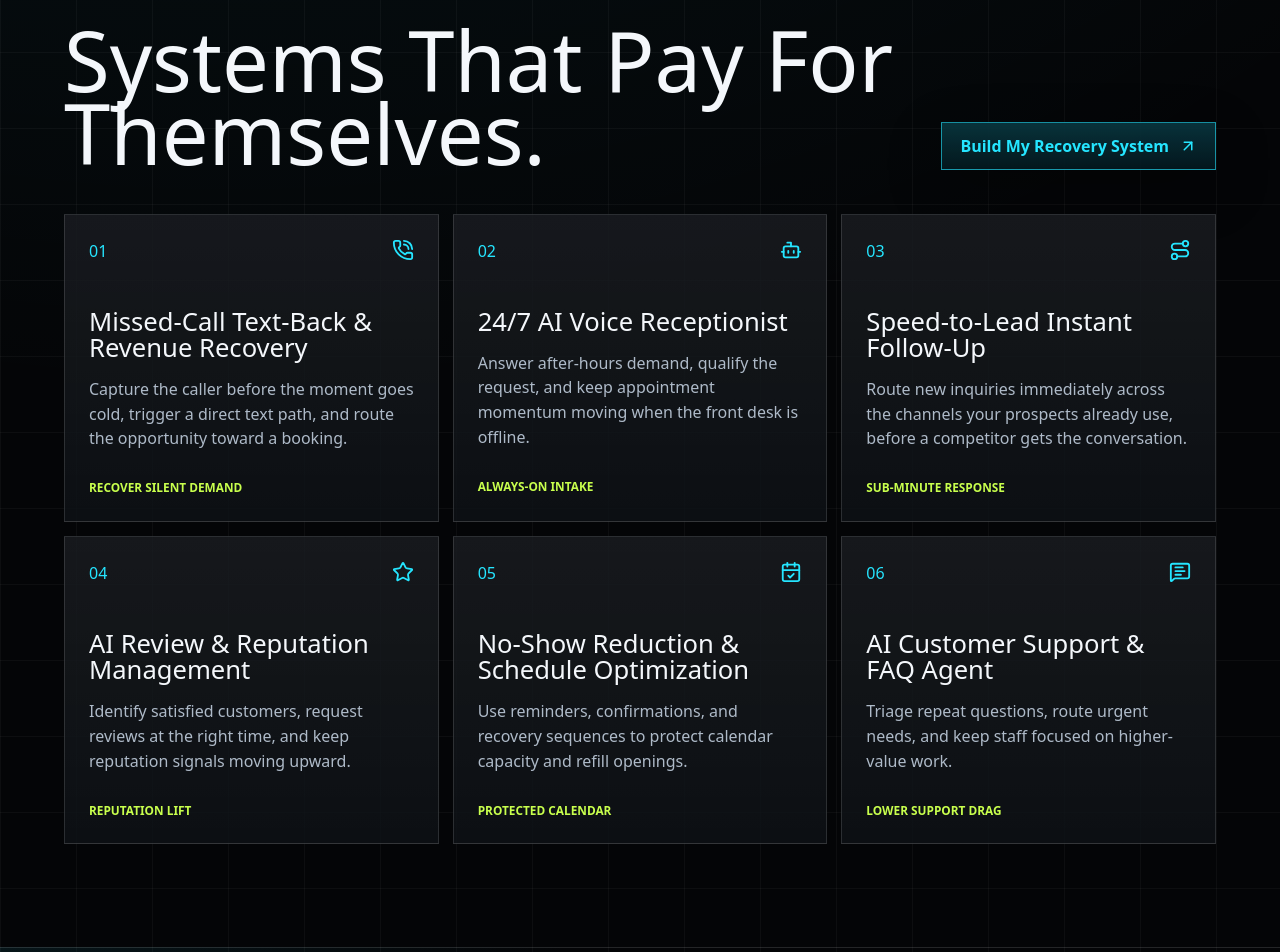
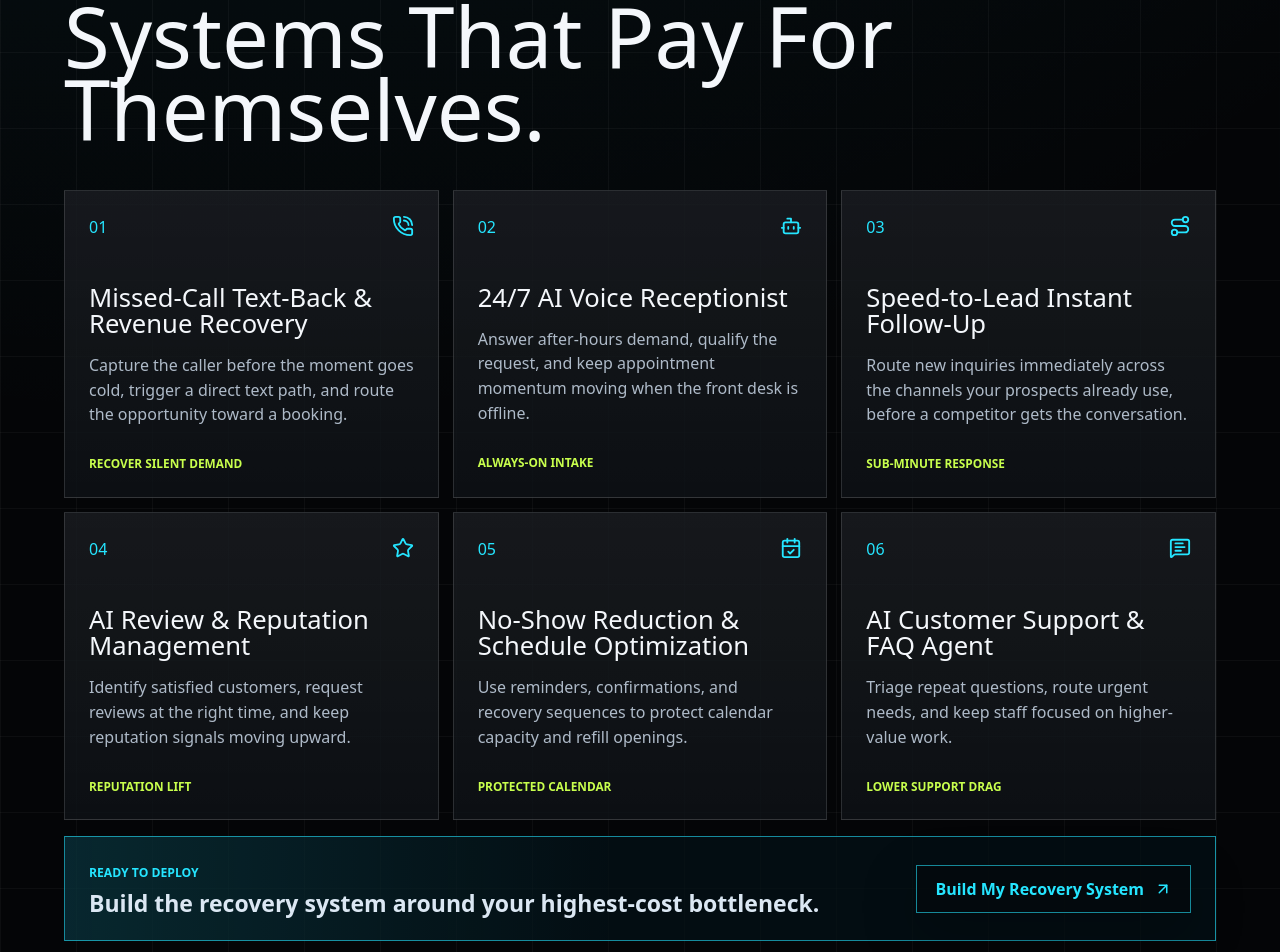
Before and after one commit to carlosreynag06/iq-integrations, a Next.js app: page / in a window 1280 px wide. Shown: the part 2000-2952 px from the top of the page. Built offline with nearby package versions, Linux system fonts and the light colour scheme.

Commit message:
Reposition capability CTA as command strip

```diff
--- a/app/globals.css
+++ b/app/globals.css
@@ -471,31 +471,49 @@ summary {
 }
 
 .systems-lead {
-  display: grid;
-  grid-template-columns: minmax(0, 1fr) auto;
-  gap: 24px;
-  align-items: end;
+  max-width: 980px;
   margin-bottom: 44px;
 }
 
-.systems-lead p,
-.systems-lead h2 {
-  grid-column: 1;
+.systems-command {
+  display: flex;
+  gap: 24px;
+  align-items: center;
+  justify-content: space-between;
+  margin-top: 16px;
+  padding: 22px 24px;
+  border: 1px solid rgba(37, 229, 255, 0.58);
+  background:
+    linear-gradient(90deg, rgba(37, 229, 255, 0.12), transparent 48%),
+    rgba(3, 17, 23, 0.72);
+}
+
+.systems-command span {
+  color: var(--cyan);
+  font-family: var(--font-mono);
+  font-size: 0.76rem;
+  font-weight: 900;
+}
+
+.systems-command strong {
+  display: block;
+  max-width: 760px;
+  margin-top: 6px;
+  color: #dbe7f3;
+  font-size: clamp(1.12rem, 1.8vw, 1.5rem);
+  line-height: 1.25;
 }
 
 .systems-cta {
   display: inline-flex;
   min-height: 48px;
+  flex: 0 0 auto;
   align-items: center;
   justify-content: center;
   gap: 10px;
-  grid-column: 2;
-  grid-row: 1 / span 2;
   padding: 0 18px;
   border: 1px solid rgba(37, 229, 255, 0.58);
-  background:
-    linear-gradient(180deg, rgba(37, 229, 255, 0.16), rgba(37, 229, 255, 0.035)),
-    rgba(3, 17, 23, 0.9);
+  background: rgba(4, 9, 13, 0.9);
   color: var(--cyan);
   font-weight: 900;
   box-shadow: 0 18px 54px rgba(0, 0, 0, 0.28);
@@ -766,13 +784,12 @@ details p {
   }
 
   .systems-lead {
-    grid-template-columns: 1fr;
+    max-width: none;
   }
 
-  .systems-cta {
-    grid-column: 1;
-    grid-row: auto;
-    width: fit-content;
+  .systems-command {
+    align-items: flex-start;
+    flex-direction: column;
   }
 }
 
--- a/app/page.tsx
+++ b/app/page.tsx
@@ -207,9 +207,6 @@ export default function Home() {
           <div className="systems-lead">
             <p>{"// CAPABILITIES"}</p>
             <h2>Systems That Pay For Themselves.</h2>
-            <Link href="#audit" className="systems-cta">
-              Build My Recovery System <ArrowUpRight size={18} />
-            </Link>
           </div>
           <div className="systems-stage">
             {systems.map((item) => {
@@ -226,6 +223,15 @@ export default function Home() {
                 </article>
               );
             })}
+          </div>
+          <div className="systems-command">
+            <div>
+              <span>READY TO DEPLOY</span>
+              <strong>Build the recovery system around your highest-cost bottleneck.</strong>
+            </div>
+            <Link href="#audit" className="systems-cta">
+              Build My Recovery System <ArrowUpRight size={18} />
+            </Link>
           </div>
         </section>
 
```
